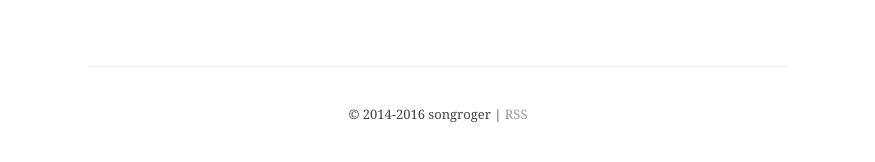
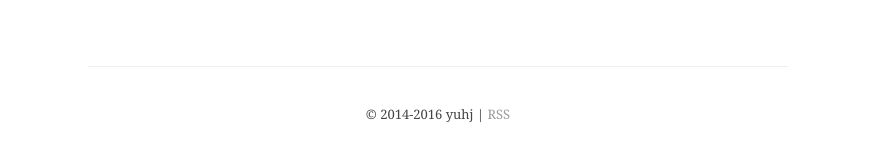
Before and after one commit to Leiluojun/Leiluojun.github.io, a Jekyll site: the page built from index.html, in a window 1280 px wide. Shown: the part 735-897 px from the top of the page, without its empty margins (202-1077 px from the left). Built offline with Jekyll 4.4.1, drawn with Linux system fonts in a browser that asks for light colours; comment, search, counter and statistics services are not loaded.

Commit message:
Update _config.yml

```diff
--- a/_config.yml
+++ b/_config.yml
@@ -4,11 +4,11 @@ baseurl: "" # the subpath of your site, e.g. /blog/
 url: "http://Leiluojun.github.io/" # the base hostname & protocol for your site
 permalink: /:title/
 avatar: https://avatars2.githubusercontent.com/u/9014738?v=3&s=460
-about: http://7xof48.com1.z0.glb.clouddn.com/about.jpg
-favicon: http://7xof48.com1.z0.glb.clouddn.com/favicon.png
+about: http://bbs.wangjing.cn/data/attachment/forum/201602/29/171941hpfv915u93qxlf58.jpg
+favicon: https://avatars2.githubusercontent.com/u/9014738?v=3&s=460
 basecss:
 # Theme specific configuration
-title: songroger
+title: yuhj
 description: >
    禹慧军,今日头条Android开发工程师,希望可以跟大家一起交流技术～
 # Contact and social media links
```
